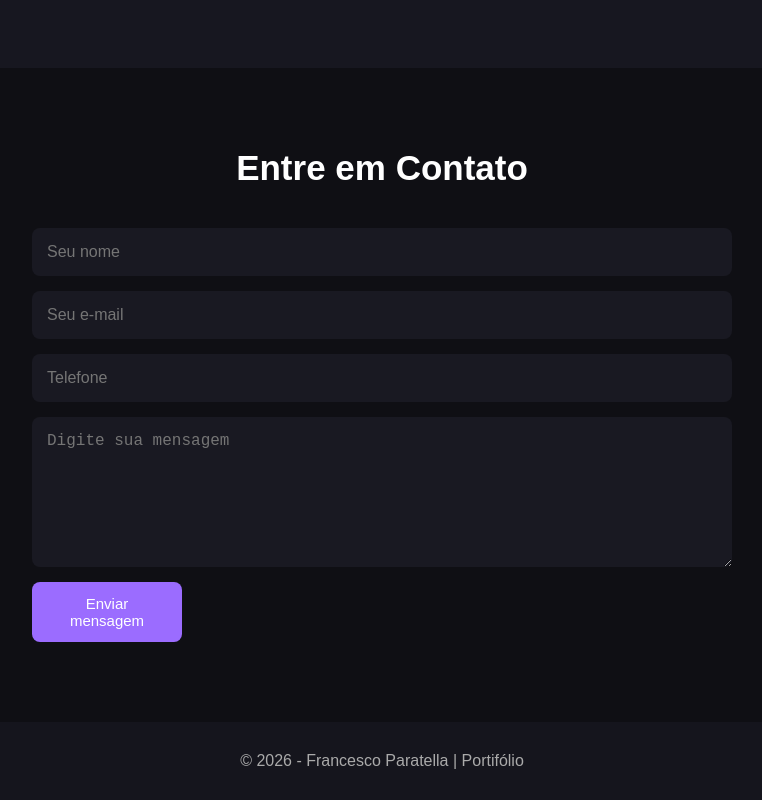
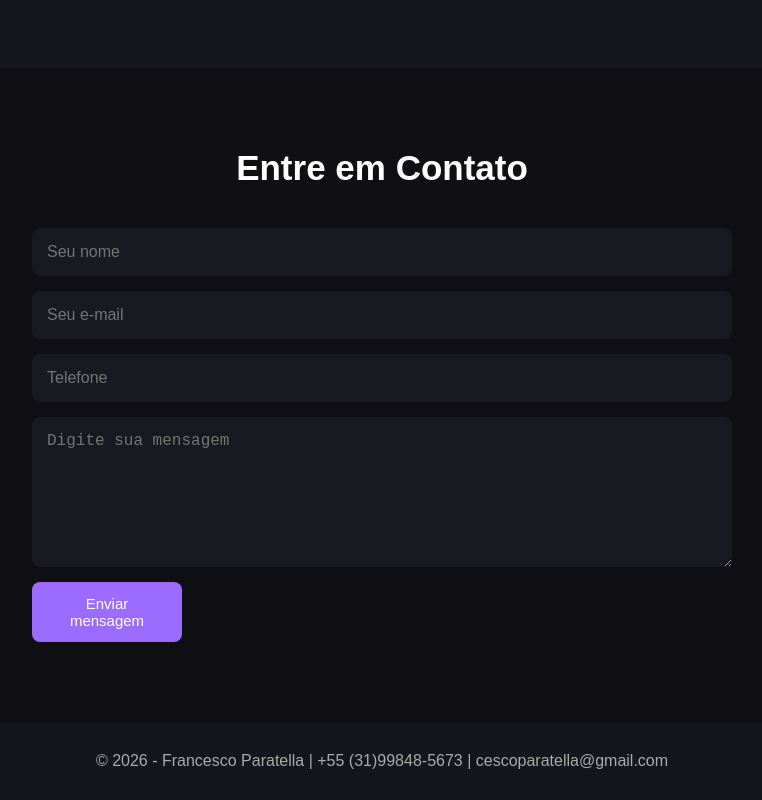
Before and after one commit to cescoparatella-netizen/Meu-portifolio, a plain HTML site: page index.html in a window 1280 px wide. Shown: the part 2344-3144 px from the top of the page, without its empty margins (258-1020 px from the left). Drawn offline with Linux system fonts and the light colour scheme.

Commit message:
Add files via upload

```diff
--- a/index.html
+++ b/index.html
@@ -244,7 +244,7 @@
     <footer>
 
         <p>
-            © 2026 - Francesco Paratella | Portifólio
+            © 2026 - Francesco Paratella | +55 (31)99848-5673 | cescoparatella@gmail.com
         </p>
 
     </footer>
```
